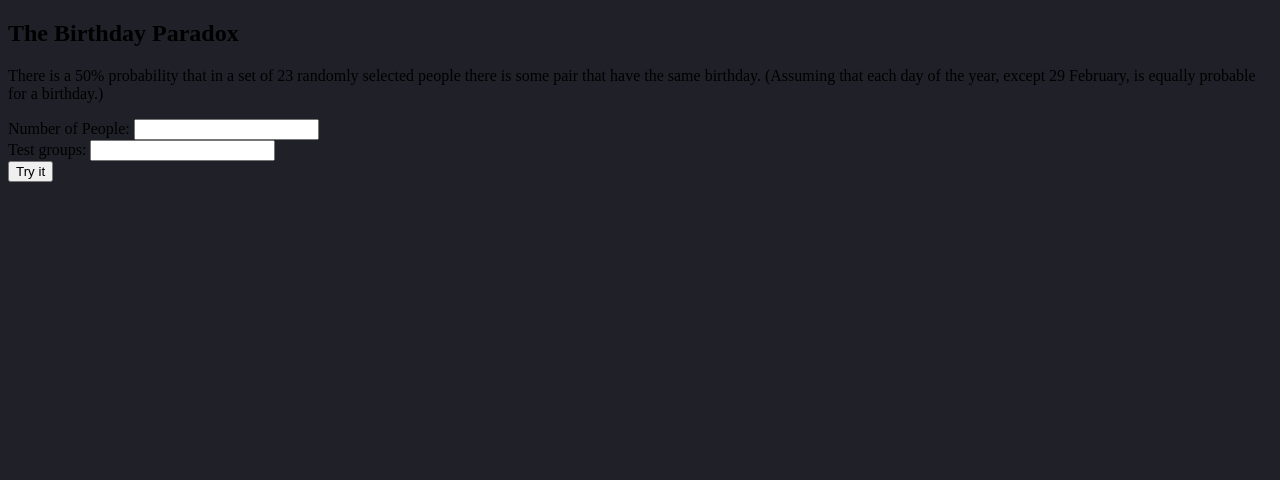
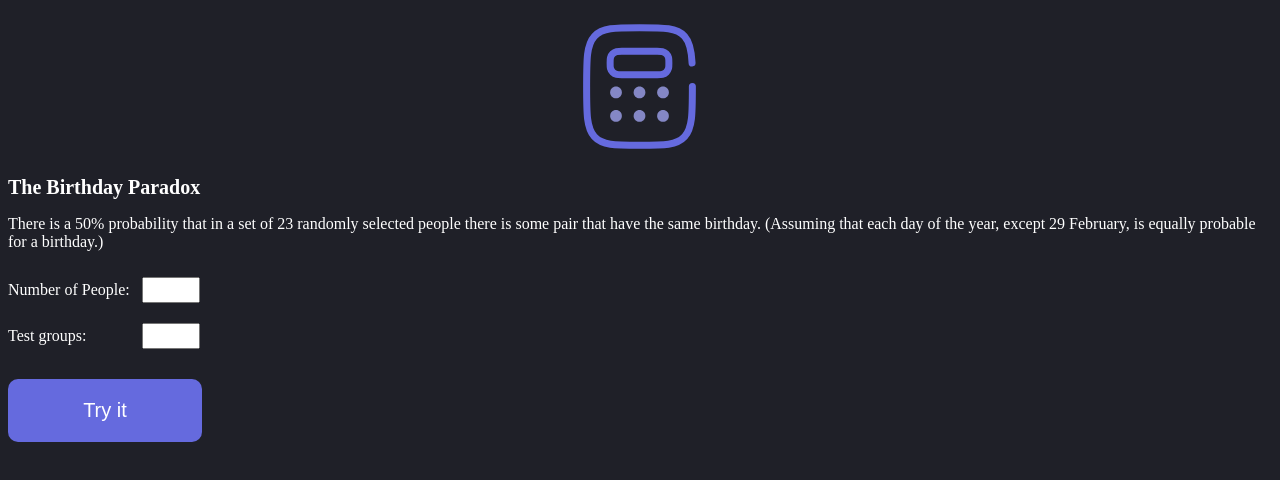
Before and after one commit to camilla-vikne/Collatz-and-birthday, a plain HTML site: page birthday.html in a window 1280 px wide. Drawn offline with Linux system fonts and the light colour scheme.

Commit message:
added styling for birthday

```diff
--- /dev/null
+++ b/birthday.css
@@ -0,0 +1,50 @@
+body {
+  background-color: #1f2028;
+}
+
+.logo {
+  display: flex;
+  justify-content: center;
+  margin-top: 1.6rem;
+}
+
+button {
+  font-size: 2rem;
+  padding: 2rem 0.5rem;
+  width: 19.4rem;
+  border-radius: 1rem;
+  border: none;
+  color: white;
+  background-color: #656ade;
+  margin: 2rem 0rem;
+}
+
+h2 {
+    color: white;
+    font-size: 2rem;
+}
+
+p {
+    color: white;
+    font-size: 1.6rem;
+}
+
+label {
+    color: white;
+    font-size: 1.6rem;
+}
+
+input {
+    width: 5rem;
+    height: 2rem;
+    margin: 1rem;
+}
+
+#group {
+    margin-left: 5.3rem;
+}
+
+#results {
+    color: white;
+    font-size: 1.6rem;
+}
--- a/birthday.html
+++ b/birthday.html
@@ -1,14 +1,17 @@
 <!DOCTYPE html>
-<html lang="en">
+<html lang="en" style="font-size: 10px">
   <head>
     <meta charset="UTF-8" />
     <meta name="viewport" content="width=device-width, initial-scale=1.0" />
     <script src="birthday.js" defer></script>
     <title>Birthday Paradox</title>
-    <link rel="stylesheet" href="index.css" />
+    <link rel="stylesheet" href="birthday.css" />
   </head>
 
   <body>
+    <div class="logo">
+      <a href="index.html"><img src="./images/logo_blue.svg" alt="Logo of a calculator in blue with light blue buttons" /></a>
+    </div>
     <div id="contents">
       <h2>The Birthday Paradox</h2>
 
```
